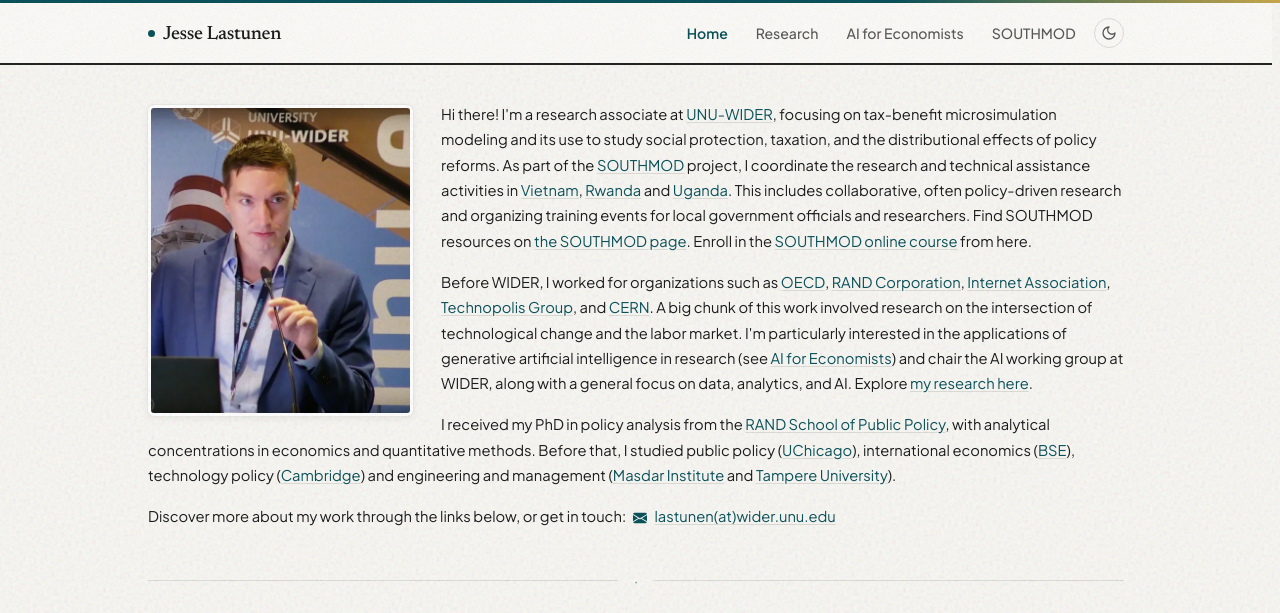
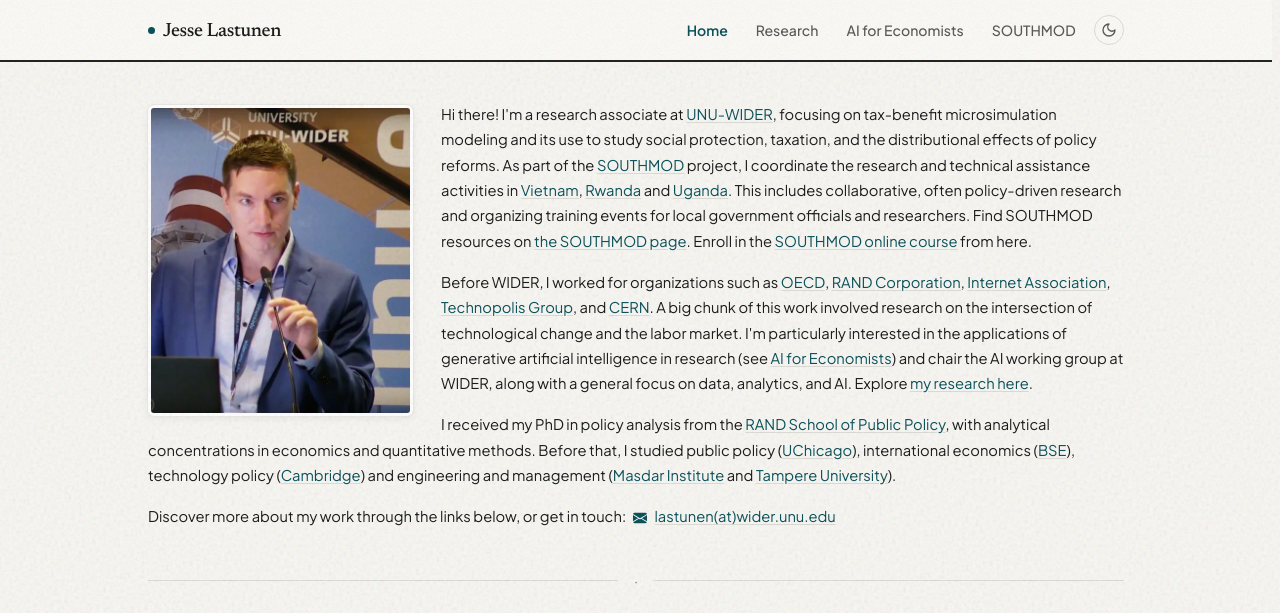
Before and after one commit to jesselas/policy-fi, an Eleventy site: page src/index.njk in a window 1280 px wide. Shown: the top 613 px of the page. Built offline with nearby package versions, Linux system fonts and the light colour scheme; Eleventy itself is replaced by a stand-in of ours; files that its build step writes are made by us from their sources.

Commit message:
chrome: remove the teal-to-gold strip above the header

```diff
--- a/src/assets/css/style.css
+++ b/src/assets/css/style.css
@@ -199,17 +199,9 @@ body::before {
   background-repeat: repeat;
 }
 
-/* Top accent strip */
-body::after {
-  content: '';
-  position: fixed;
-  top: 0;
-  left: 0;
-  right: 0;
-  height: 3px;
-  background: linear-gradient(90deg, var(--accent) 0%, var(--accent) 70%, var(--gold) 100%);
-  z-index: 1000;
-}
+/* The teal-to-gold accent strip that used to run across the top of the viewport
+   is gone: the header's own rule now closes the chrome, and two stacked bands
+   read as clutter. body::before (the grain) is unrelated; leave it alone. */
 
 /* --- Typography --- */
 h1, h2, h3, h4 {
@@ -313,7 +305,7 @@ a:focus-visible {
 /* --- Header & Navigation --- */
 .site-header {
   position: sticky;
-  top: 3px; /* below accent strip */
+  top: 0;
   z-index: 10001; /* above the grain, so a lifted card can't cover the bar */
   background: var(--header-bg);
   backdrop-filter: blur(12px);
```
